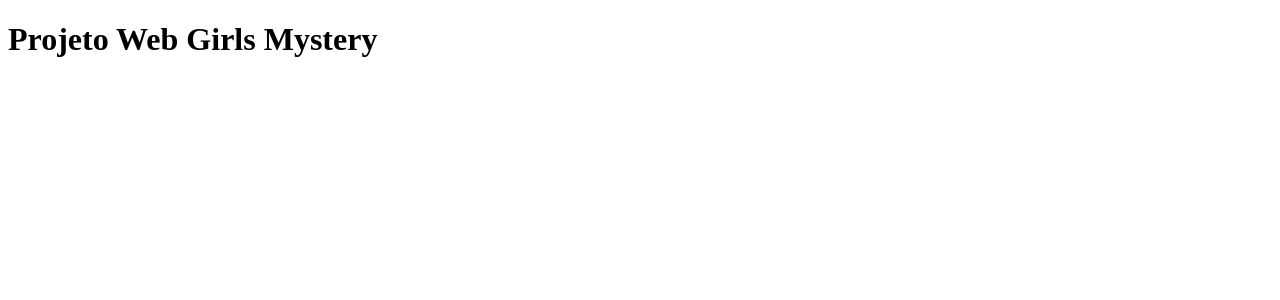
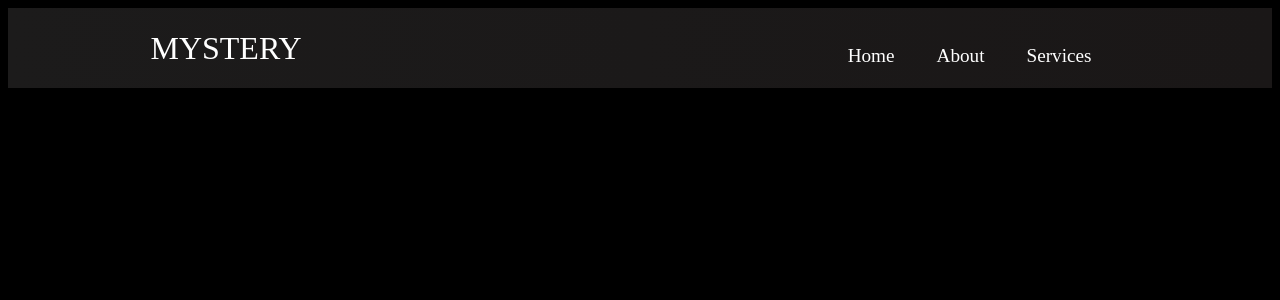
Before and after one commit to devMarilia/gmystery, a React (Create React App) app: page / in a window 1280 px wide. Shown: the top 300 px of the page. Built offline with nearby package versions, Linux system fonts and the light colour scheme.

Commit message:
Criado compponete navbar.js e navbar.css

```diff
--- a/package.json
+++ b/package.json
@@ -19,7 +19,11 @@
     "react-native-reanimated": "^1.13.1",
     "react-native-safe-area-context": "^3.1.8",
     "react-native-screens": "^2.11.0",
-    "react-scripts": "3.4.3"
+    "react-router": "^5.2.0",
+    "react-router-dom": "^5.2.0",
+    "react-scripts": "3.4.3",
+    "react-transition-group": "^4.4.1",
+    "react.css.transition": "^0.0.2"
   },
   "scripts": {
     "start": "react-scripts start",
--- a/src/App.js
+++ b/src/App.js
@@ -1,9 +1,18 @@
 import React from 'react';
+//mport './App.css';
+import Routes from "../src/routes"
+//import "./Styles/global.css"
+import history from "../src/Services/history"
+import Navbar from './components/Navbar'
+import {BrowserRouter as Router} from 'react-router-dom'
 
 export default function App() {
- return (
-   <div>
-     <h1>Projeto Web Girls Mystery</h1>
-   </div>
- );
+  return (
+    <>
+      <Router history={history}>
+        <Navbar/>
+          <Routes/>
+      </Router>
+    </>
+  )
 }
--- /dev/null
+++ b/src/Services/history.js
@@ -0,0 +1,5 @@
+import { createBrowserHistory } from "history";
+
+const history = createBrowserHistory();
+
+export default history
--- a/Styles/Animation.css
+++ b/src/Styles/animation.css
@@ -1,6 +1,6 @@
-/* html {
+html {
     background-color: #000;
-  } */
+  }
 
   .fade-enter {
     /* opacity: 0; */
--- /dev/null
+++ b/src/components/Navbar.css
@@ -0,0 +1,158 @@
+.navbar {
+    background: linear-gradient(90deg, rgb(28, 27, 27) 0%, rgb(26, 23, 23) 100%);
+    height: 80px;
+    display: flex;
+    justify-content: center;
+    align-items: center;
+    font-size: 1.2rem;
+    position: sticky;
+    top: 0;
+    z-index: 999;
+  }
+
+  .navbar-container {
+    display: flex;
+    justify-content: center;
+    align-items: center;
+    height: 80px;
+    max-width: 1500px;
+  }
+
+  .navbar-logo {
+    color: #fff;
+    justify-self: start;
+    margin-left: 20px;
+    cursor: pointer;
+    text-decoration: none;
+    font-size: 2rem;
+    display: flex;
+    align-items: center;
+  }
+
+  .fa-typo3 {
+    margin-left: 0.5rem;
+    font-size: 1.8rem;
+  }
+
+  .nav-menu {
+    display: grid;
+    grid-template-columns: repeat(4, auto);
+    grid-gap: 10px;
+    list-style: none;
+    text-align: center;
+    width: 60vw;
+    justify-content: end;
+    margin-right: 2rem;
+  }
+
+  .nav-item {
+    height: 80px;
+  }
+
+  .nav-links {
+    color: #fff;
+    display: flex;
+    align-items: center;
+    text-decoration: none;
+    padding: 0.5rem 1rem;
+    height: 100%;
+  }
+
+  .nav-links:hover {
+    border-bottom: 4px solid #fff;
+    transition: all 0.2s ease-out;
+  }
+
+  .fa-bars {
+    color: #fff;
+  }
+
+  .nav-links-mobile {
+    display: none;
+  }
+
+  .menu-icon {
+    display: none;
+  }
+
+  @media screen and (max-width: 960px) {
+    .NavbarItems {
+      position: relative;
+    }
+
+    .nav-menu {
+      display: flex;
+      flex-direction: column;
+      width: 100%;
+      height: 90vh;
+      position: absolute;
+      top: 80px;
+      left: -100%;
+      opacity: 1;
+      transition: all 0.5s ease;
+    }
+
+    .nav-menu.active {
+      background: #242222;
+      left: 0;
+      opacity: 1;
+      transition: all 0.5s ease;
+      z-index: 1;
+    }
+
+    .nav-links {
+      text-align: center;
+      padding: 2rem;
+      width: 100%;
+      display: table;
+    }
+
+    .nav-links:hover {
+      background-color: #fff;
+      color: #242424;
+      border-radius: 0;
+    }
+
+    .navbar-logo {
+      position: absolute;
+      top: 0;
+      left: 0;
+      transform: translate(25%, 50%);
+    }
+
+    .menu-icon {
+      display: block;
+      position: absolute;
+      top: 0;
+      right: 0;
+      transform: translate(-100%, 60%);
+      font-size: 1.8rem;
+      cursor: pointer;
+    }
+
+    .fa-times {
+      color: #fff;
+      font-size: 2rem;
+    }
+
+    .nav-links-mobile {
+      display: block;
+      text-align: center;
+      margin: 2rem auto;
+      border-radius: 4px;
+      width: 80%;
+      text-decoration: none;
+      font-size: 1.5rem;
+      background-color: transparent;
+      color: #fff;
+      padding: 14px 20px;
+      border: 1px solid #fff;
+      transition: all 0.3s ease-out;
+    }
+
+    .nav-links-mobile:hover {
+      background: #fff;
+      color: #242424;
+      transition: 250ms;
+    }
+  }
--- /dev/null
+++ b/src/components/Navbar.js
@@ -0,0 +1,67 @@
+import React, { useState, useEffect } from 'react'
+import {Link} from 'react-router-dom'
+import './Navbar.css'
+//import { Button } from './Button'
+
+
+function Navbar() {
+    const [click, setClick] = useState(false)
+    const [button, setButton] = useState(true)
+
+    const handleClick = () => setClick(!click)
+    const closeMobileMenu = () => setClick(false)
+
+    const showButton = () => {
+        if(window.innerWidth <= 960) {
+            setButton(false)
+        } else {
+            setButton(true)
+        }
+    }
+
+    useEffect(() => {
+        showButton();
+    }, [])
+
+    window.addEventListener('resize', showButton)
+
+    return (
+         <>
+            <nav className="navbar">
+                <div className="navbar-container">
+                    <Link to="/" className="navbar-logo" onClick={closeMobileMenu}>
+                       MYSTERY <i className="fab fa-typo3"/>
+                    </Link>
+                    <div className='menu-icon' onClick={handleClick}>
+                        <i className={click ? 'fas fa-times ' : 'fas fa-bars'} />
+                    </div>
+                    <ul className={click ? 'nav-menu active' : 'nav-menu'}>
+                       <li className='nav-item'>
+                       <Link to='/' className='nav-links' onClick={closeMobileMenu}>
+                          Home
+                        </Link>
+                       </li>
+                       <li className='nav-item'>
+                       <Link to='/about' className='nav-links' onClick={closeMobileMenu}>
+                          About
+                        </Link>
+                       </li>
+                       <li className='nav-item'>
+                       <Link to='/services' className='nav-links' onClick={closeMobileMenu}>
+                          Services
+                        </Link>
+                       </li>
+                       <li className='nav-item'>
+                       <Link to='/sign-up' className='nav-links-mobile' onClick={closeMobileMenu}>
+                          Sign Up
+                        </Link>
+                       </li>
+                    </ul>
+                    {/* {button && <Button buttonStyle='btn--outline'>Cadastra-se</Button>} */}
+                </div>
+            </nav>
+        </>
+    )
+}
+
+export default Navbar
--- a/src/components/pages/About.js
+++ b/src/components/pages/About.js
@@ -1,6 +1,6 @@
 import React from 'react';
 
-export default function pages() {
+export default function About() {
  return (
    <div>
        About
--- a/src/components/pages/Home.js
+++ b/src/components/pages/Home.js
@@ -1,6 +1,6 @@
 import React from 'react';
 
-export default function pages() {
+export default function Home() {
  return (
    <div>
        Home
--- a/src/components/pages/Services.js
+++ b/src/components/pages/Services.js
@@ -1,6 +1,6 @@
 import React from 'react';
 
-export default function pages() {
+export default function Services() {
  return (
    <div>
        Services
--- a/src/routes.js
+++ b/src/routes.js
@@ -2,7 +2,7 @@
 import {Switch, useLocation, Route } from 'react-router-dom'
 import { TransitionGroup, CSSTransition} from 'react-transition-group'
 
-import "./Styles/animation.css"
+import "../src/Styles/animation.css"
 
 import Home from '../src/components/pages/Home'
 import About from '../src/components/pages/About'
```
Also changed, not shown: src/Styles/global.css (added), 1 other file (tests, documents, lock files or other folders).
